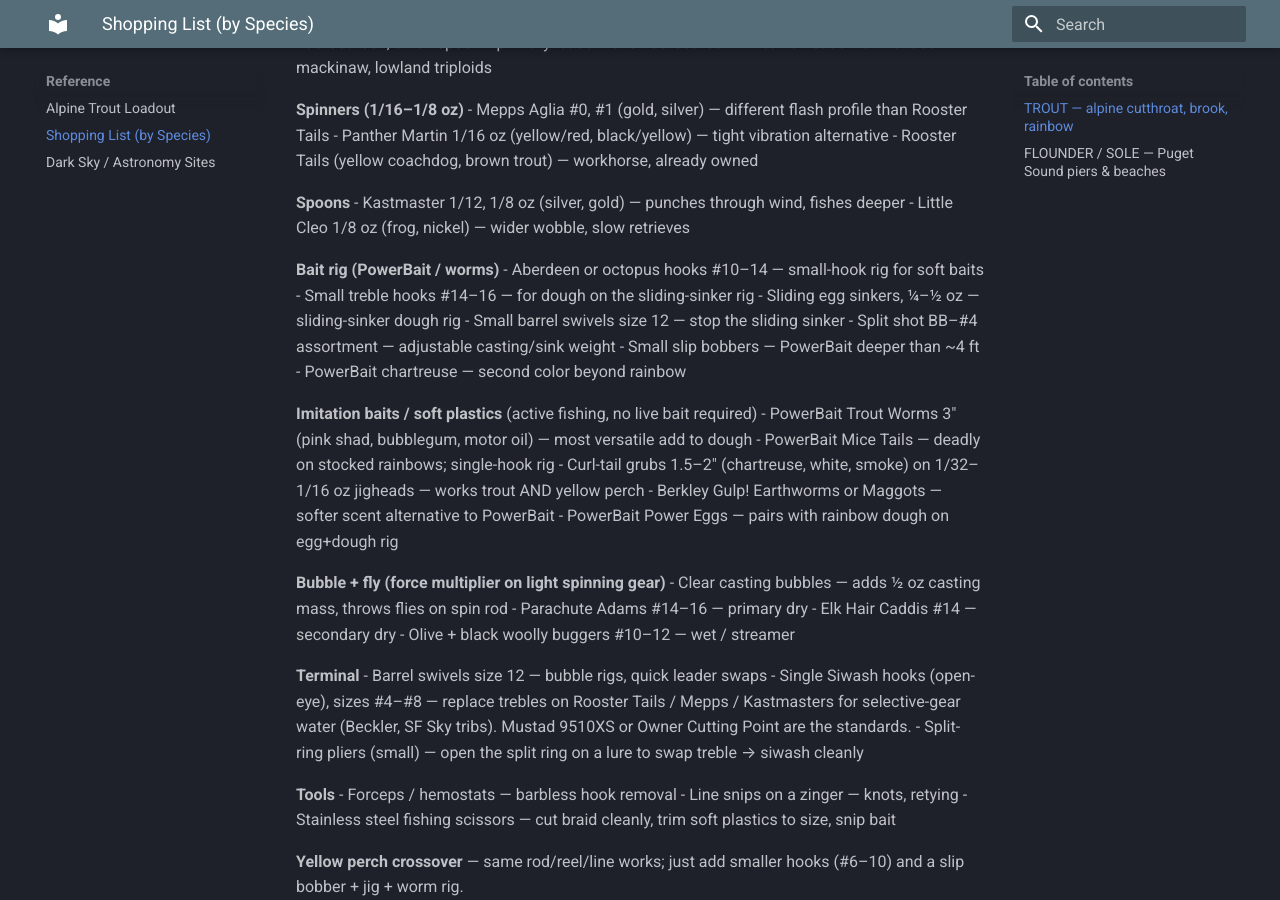
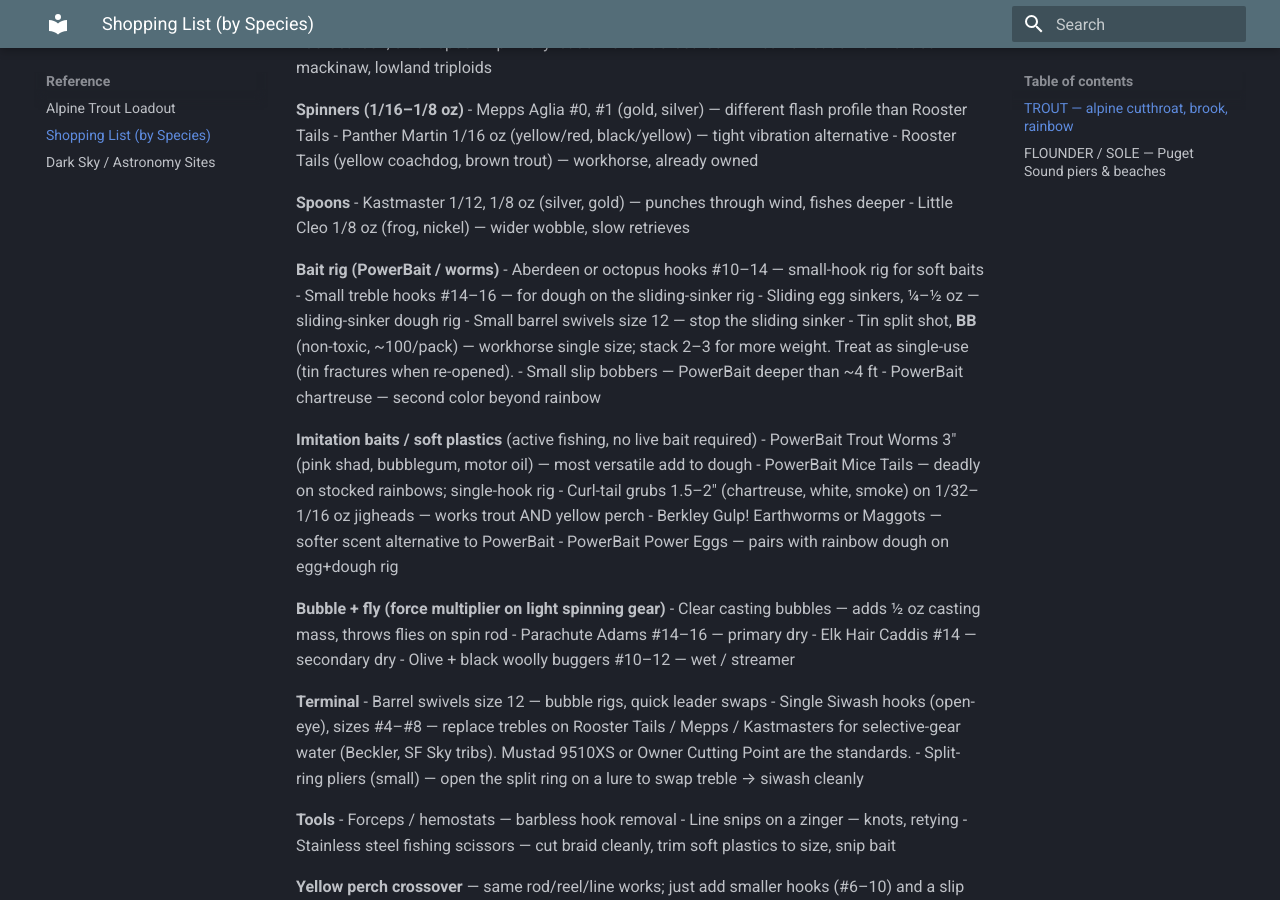
Before and after one commit to jdosher/outdoors-manual, an MkDocs documentation site: the page built from docs/reference/shopping_list.md, in a window 1280 px wide and 900 px high, scrolled down 366 px. Built offline with MkDocs 1.6.1 and Material for MkDocs 9.7.7, drawn with Linux system fonts in a browser that asks for light colours.

Commit message:
Shopping list: tin BB split shot as workhorse single size

```diff
--- a/docs/reference/shopping_list.md
+++ b/docs/reference/shopping_list.md
@@ -30,7 +30,7 @@ Compact, printable tackle reference organized by target species. Each line: **it
 - Small treble hooks #14–16 — for dough on the sliding-sinker rig
 - Sliding egg sinkers, ¼–½ oz — sliding-sinker dough rig
 - Small barrel swivels size 12 — stop the sliding sinker
-- Split shot BB–#4 assortment — adjustable casting/sink weight
+- Tin split shot, **BB** (non-toxic, ~100/pack) — workhorse single size; stack 2–3 for more weight. Treat as single-use (tin fractures when re-opened).
 - Small slip bobbers — PowerBait deeper than ~4 ft
 - PowerBait chartreuse — second color beyond rainbow
 
```
